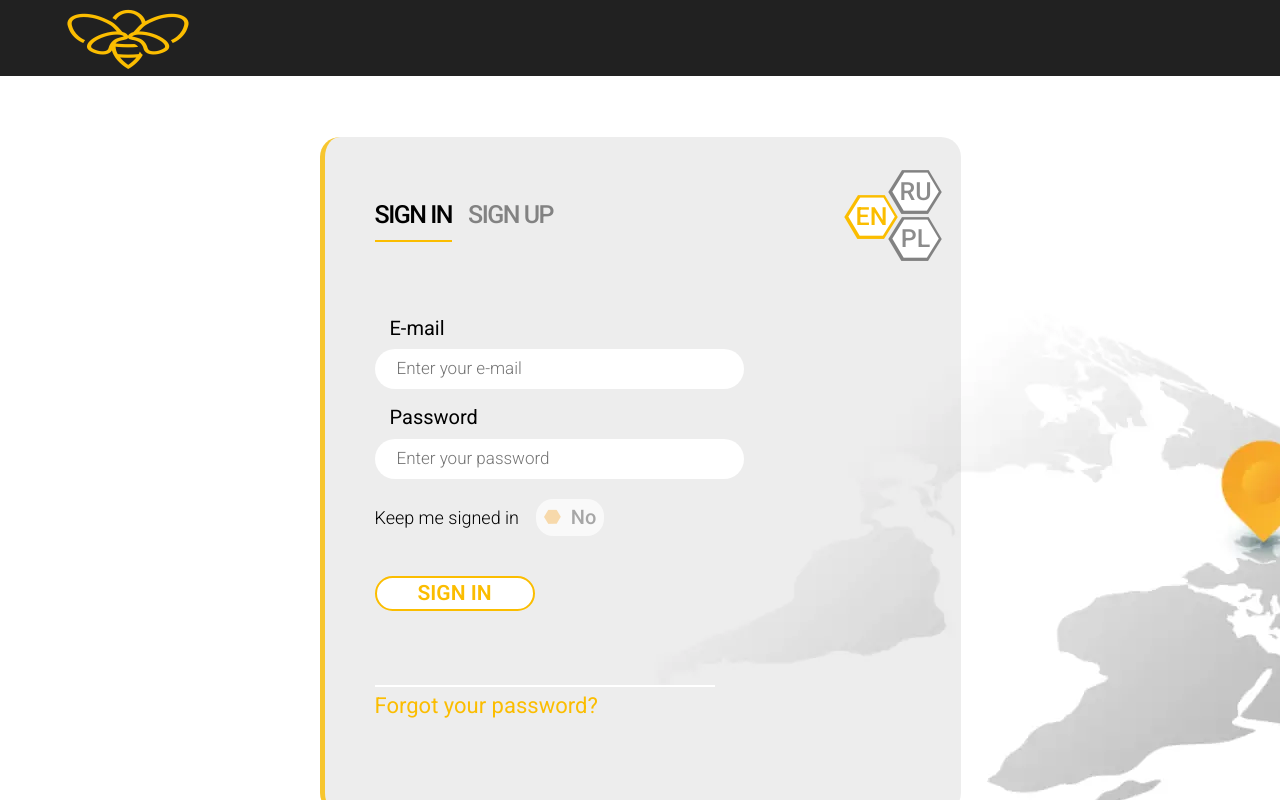
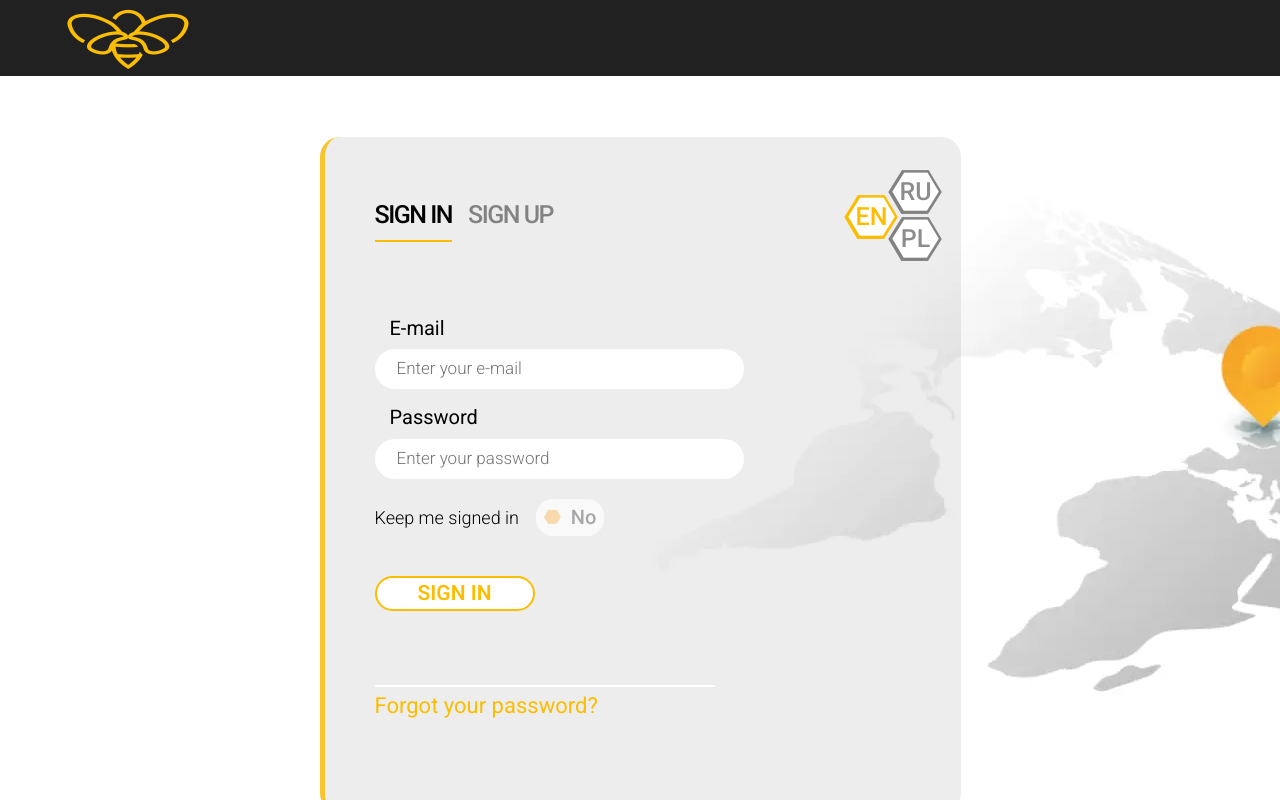
Before and after one commit to Maagikus/beezyy-frontend, a React (Create React App) app: page / in a window 1280 px wide. Shown: the top 800 px of the page. Built offline with nearby package versions, Linux system fonts and the light colour scheme.

Commit message:
Update index.css

```diff
--- a/src/index.css
+++ b/src/index.css
@@ -1387,7 +1387,7 @@ input::placeholder {
 	}
 }
 .from {
-		background: url(./img/background/background.webp) 0 190px no-repeat;
+		background: url(./img/background/background.webp) 0 75px no-repeat;
 	}
 .body-form__input.input {
 	border: 2px solid transparent;
```
